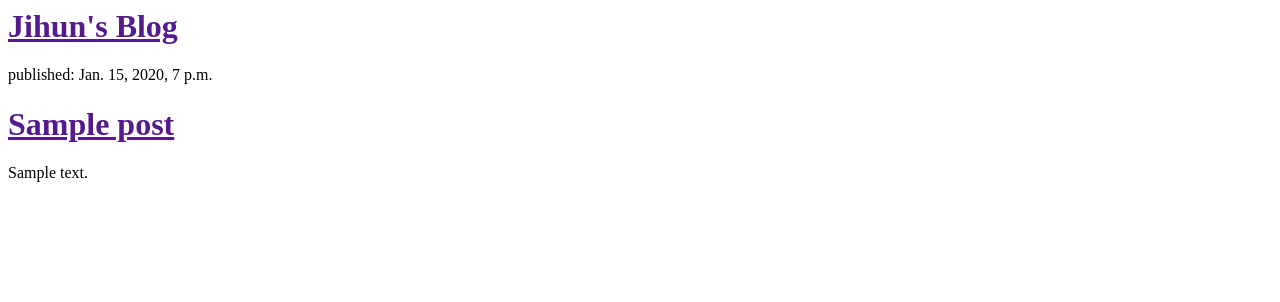
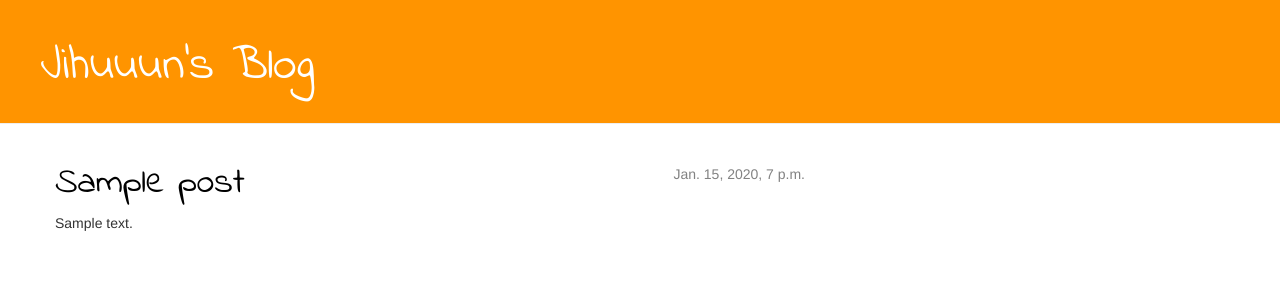
Before and after one commit to jihoon0335/my-first-blog, a Django app: template blog/templates/blog/post_list.html in a window 1280 px wide. Shown: the top 302 px of the page. Run offline with Django 3.2, Linux system fonts and the light colour scheme; the template is opened without the code that fills it: values that come from a table or form of the project are taken from there, others are empty; tables that the repository leaves empty hold one stand-in row (values such as "Sample post"); some libraries are stand-ins or nearby versions.

Commit message:
Modified templates to display posts from database.

```diff
--- /dev/null
+++ b/blog/static/css/blog.css
@@ -0,0 +1,47 @@
+.page-header {
+	background-color: #ff9400;
+	margin-top: 0;
+	padding: 20px 20px 20px 40px;
+}
+
+.page-header h1, .page-header h1 a, .page-header h1 a:visited, .page-header h1 a:active {
+	color: #ffffff;
+	font-size: 36pt;
+	text-decoration: none;
+}
+
+.content {
+	margin-left: 40px;
+}
+
+h1, h2, h3, h4 {
+	font-family: 'Indie Flower', cursive;
+}
+
+.date {
+	float: right;
+	color: #828282;
+}
+
+.save {
+	float: right;
+}
+
+.post-form textarea, .post-form input {
+	width: 100%;
+}
+
+.top-menu, .top-menu:hover, .top-menu:visited {
+	color: #ffffff;
+	float: right;
+	font-size: 26pt;
+	margin-right: 20px;
+}
+
+.post {
+	margin-bottom: 70px;
+}
+
+.post h1 a, .post h1 a:visited {
+	color: #000000;
+}
--- a/blog/templates/blog/post_list.html
+++ b/blog/templates/blog/post_list.html
@@ -1,16 +1,31 @@
+{% load staticfiles %}
 <html>
 	<head>
 		<title>Jihun's Blog</title>
+		<link rel="stylesheet" href="//maxcdn.bootstrapcdn.com/bootstrap/3.2.0/css/bootstrap.min.css">
+		<link rel="stylesheet" href="//maxcdn.bootstrapcdn.com/bootstrap/3.2.0/css/bootstrap-theme.min.css">
+		<link rel="stylesheet" href="{% static "css/blog.css" %}">
+		<link href="http://fonts.googleapis.com/css?family=Indie Flower&subset=latin,latin-ext" rel="stylesheet" type="text/css">
 	</head>
 	<body>
-		<div>
-			<h1><a href="">Jihun's Blog</a></h1>
-		</div>
-		<div>
-				<p>published: {{ post.published_date }}</p>
-				<h1><a href="">{{ post.title }}</a></h1>
-				<p>{{ post.text|linebreaks }}</p>
+		<div class="page-header">
+			<h1><a href="/">Jihuuun's Blog</a></h1>
 		</div>
 
+		<div class="content container">
+			<div class="row">
+				<div class="col-md-8">
+					{% for post in posts %}
+						<div class="post">
+							<div class="date">
+								{{ post.published_date }}
+							</div>
+							<h1><a href="">{{ post.title }}</a></h1>
+							<p>{{ post.text|linebreaks }}</p>
+						</div>
+					{% endfor %}
+				</div>
+			</div>
+		</div>
 	</body>
 </html>
```
